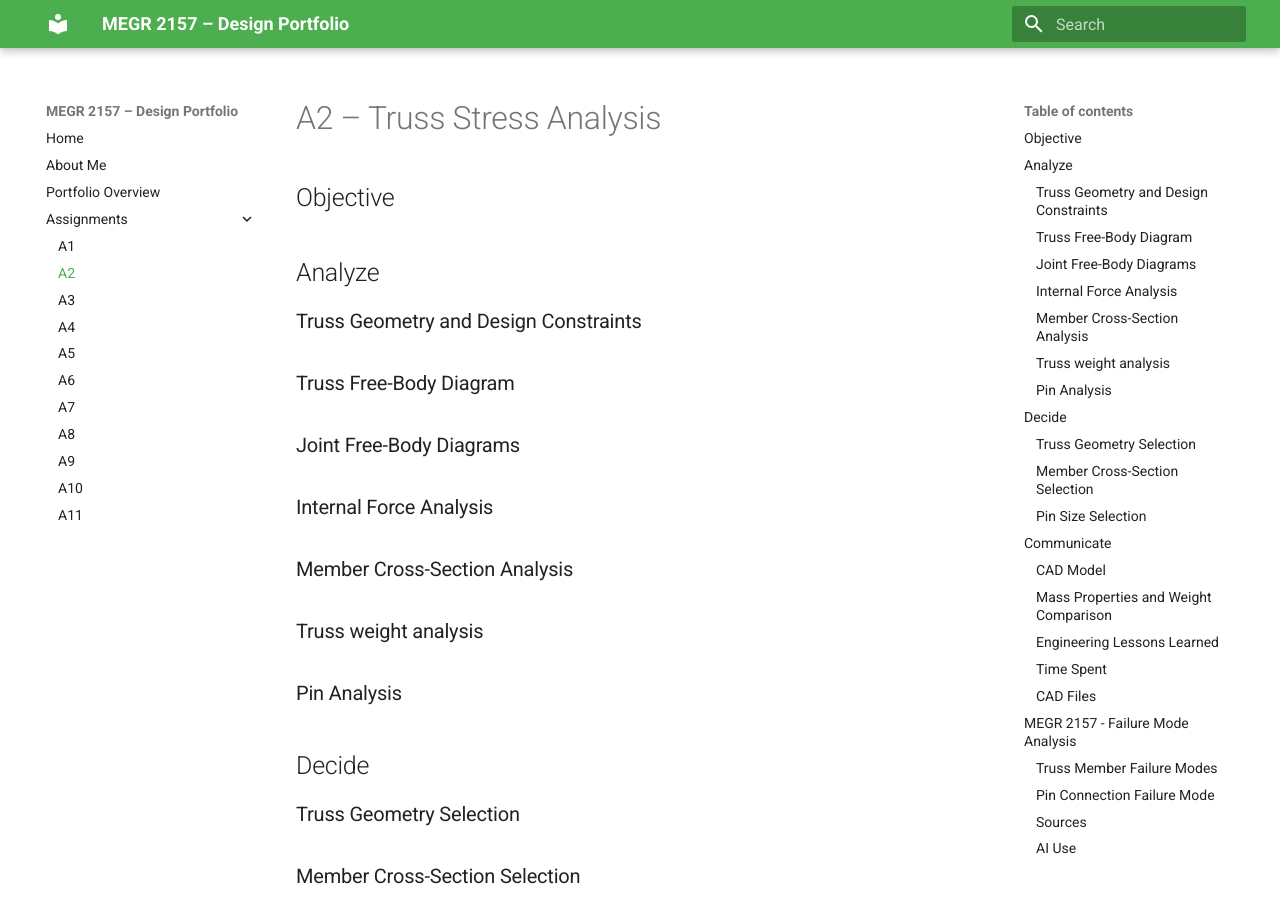
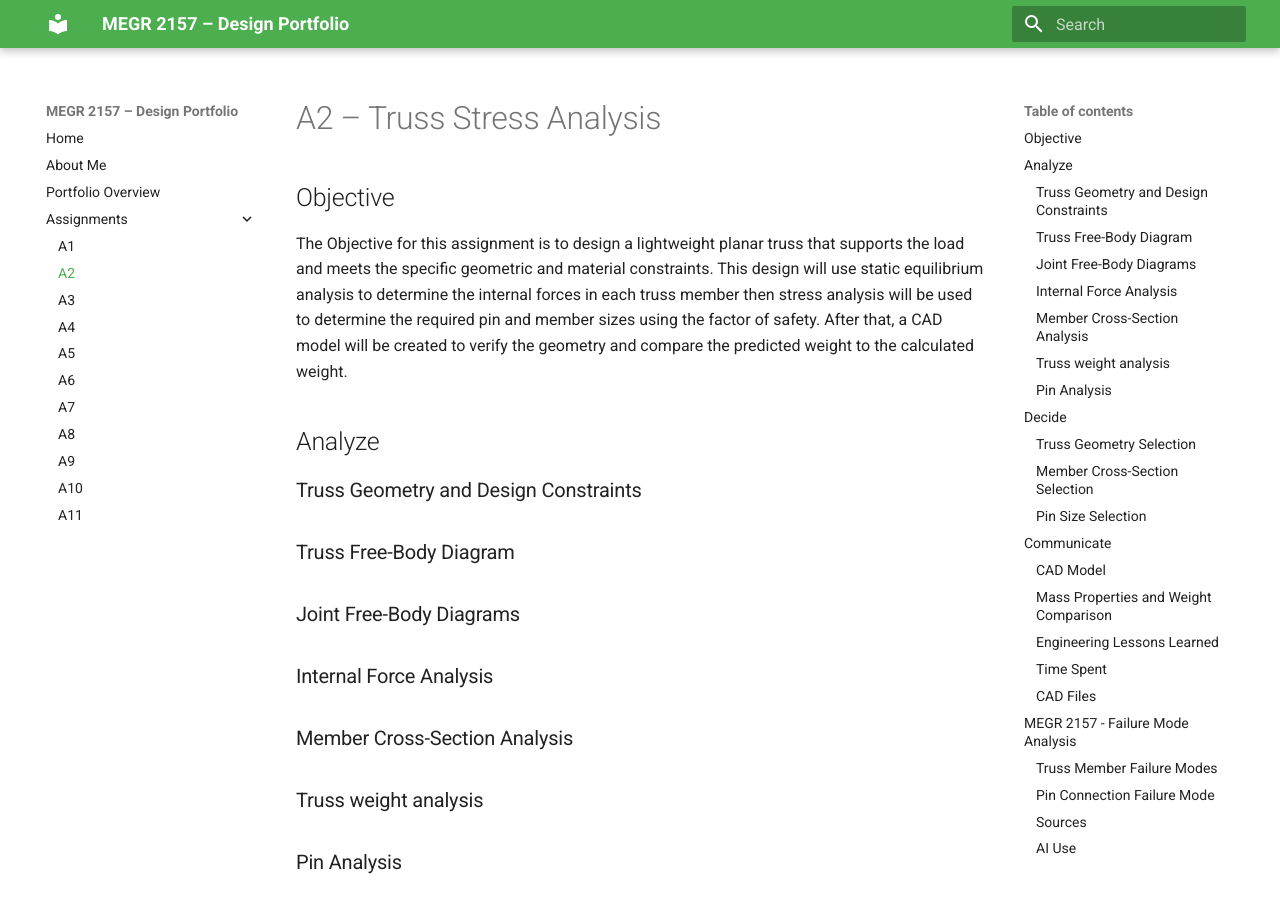
Before and after one commit to msweeney27j/-megr2157-portfolio, an MkDocs documentation site: the page built from docs/assignments/A02/index.md, in a window 1280 px wide and 900 px high. Built offline with MkDocs 1.6.1 and Material for MkDocs 9.7.7, drawn with Linux system fonts in a browser that asks for light colours.

Commit message:
Enhance objective description for A2 assignment
Expanded the objective section to detail the design process and analysis methods for the truss assignment.

```diff
--- a/docs/assignments/A02/index.md
+++ b/docs/assignments/A02/index.md
@@ -1,7 +1,7 @@
 # A2 – Truss Stress Analysis
 
 ## Objective
-
+The Objective for this assignment is to design a lightweight planar truss that supports the load and meets the specific geometric and material constraints. This design will use static equilibrium analysis to determine the internal forces in each truss member then stress analysis will be used to determine the required pin and member sizes using the factor of safety. After that, a CAD model will be created to verify the geometry and compare the predicted weight to the calculated weight.
 
 ## Analyze
 ### Truss Geometry and Design Constraints
```
